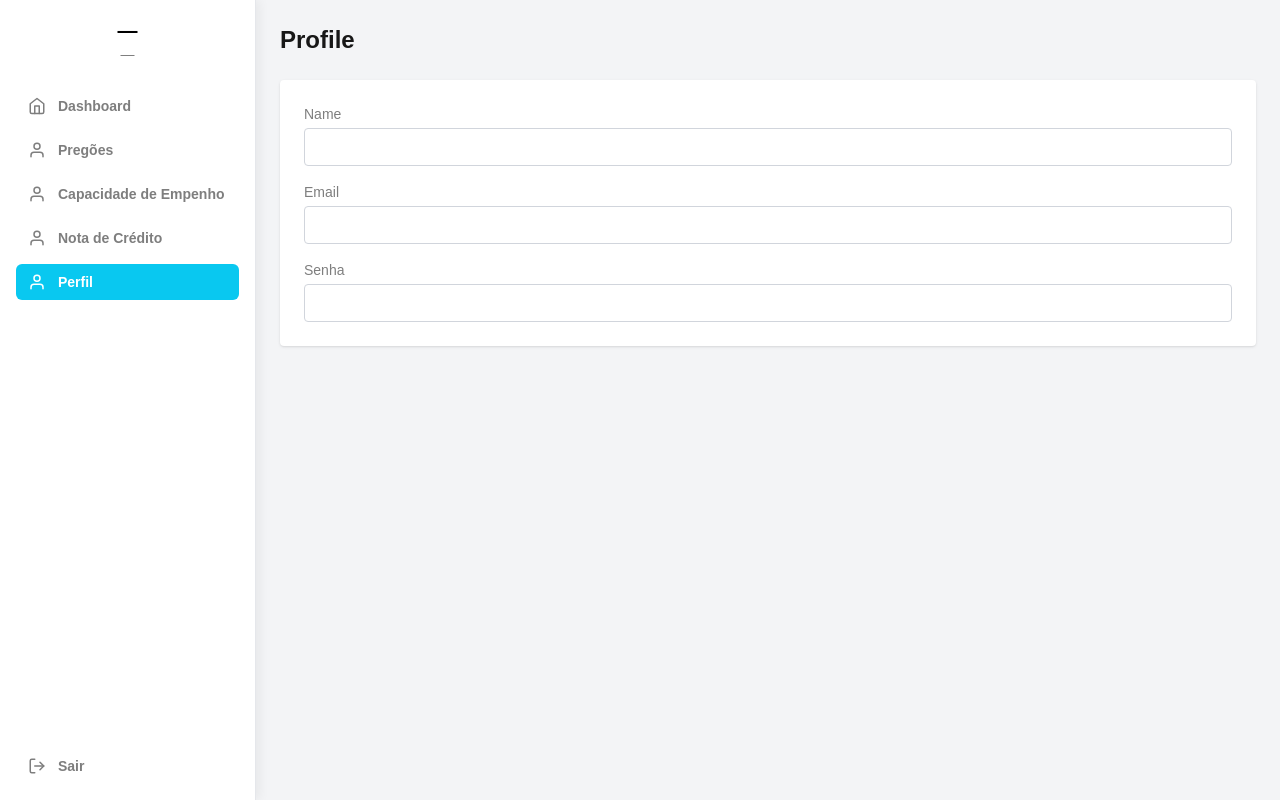
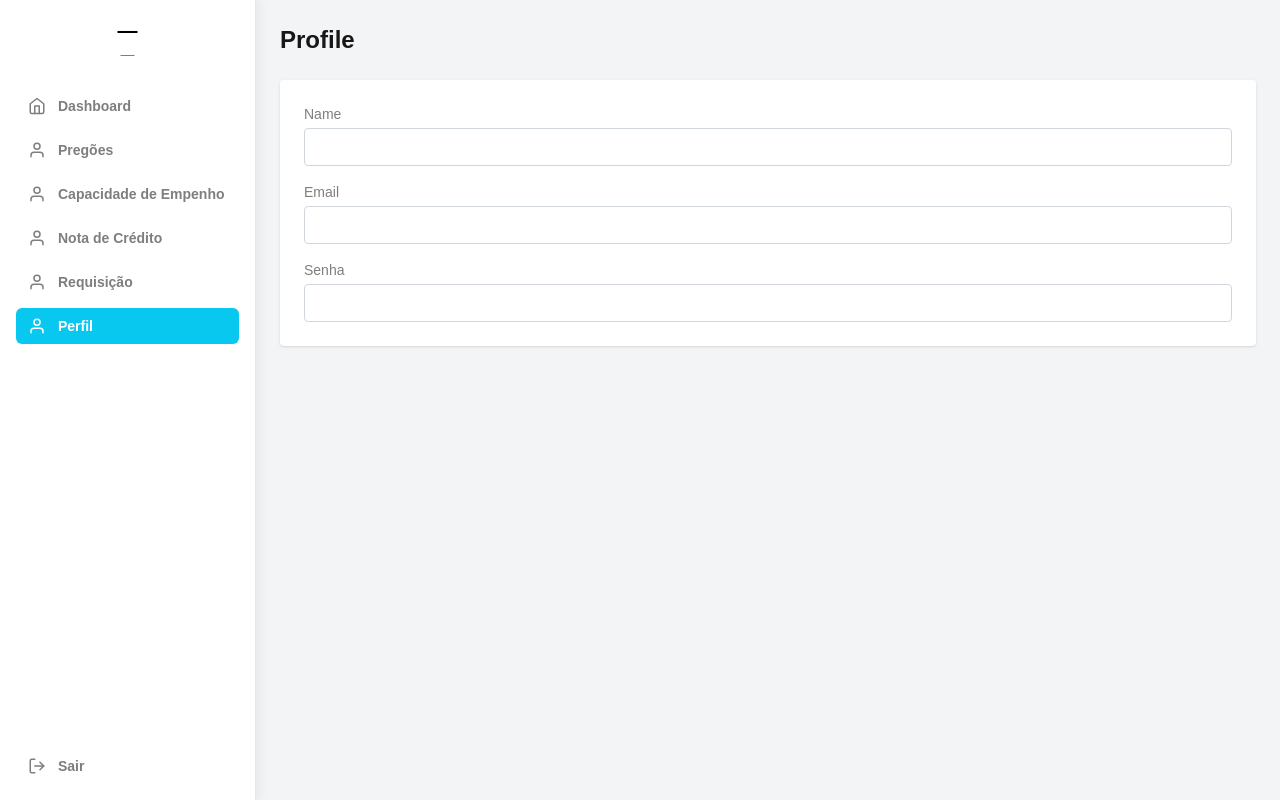
Before and after one commit to yuriengcomp99/sisreq-frontend, a Next.js app: page /profile in a window 1280 px wide. Built offline with nearby package versions, Linux system fonts and the light colour scheme; no server answers.

Commit message:
fix(sidebar): active state for requisição section
- Treat /requisicao and /requisicao/* (e.g. /requisicao/criar) as active for the Requisição link
- Keep exact pathname match for other items

```diff
--- a/app/components/layout/sidebar.tsx
+++ b/app/components/layout/sidebar.tsx
@@ -26,7 +26,10 @@ export default function Sidebar() {
   const { user, loading } = useUser()
 
   function getLinkClass(path: string) {
-    const isActive = pathname === path
+    const isActive =
+      path === "/requisicao"
+        ? pathname === "/requisicao" || pathname.startsWith("/requisicao/")
+        : pathname === path
 
     return `
       flex items-center gap-3 px-3 py-2 rounded-md text-sm font-semibold transition
@@ -86,14 +89,19 @@ export default function Sidebar() {
           Pregões
         </Link>
 
-        <Link href="/pregoes" className={getLinkClass("/pregoes")}>
+        <Link href="/capacidade" className={getLinkClass("/capacidade")}>
           <FiUser size={18} />
           Capacidade de Empenho
         </Link>
 
-        <Link href="/pregoes" className={getLinkClass("/pregoes")}>
+        <Link href="/notacredito" className={getLinkClass("/notacredito")}>
           <FiUser size={18} />
           Nota de Crédito
+        </Link>
+
+        <Link href="/requisicao" className={getLinkClass("/requisicao")}>
+          <FiUser size={18} />
+          Requisição
         </Link>
 
         <Link href="/profile" className={getLinkClass("/profile")}>
```
